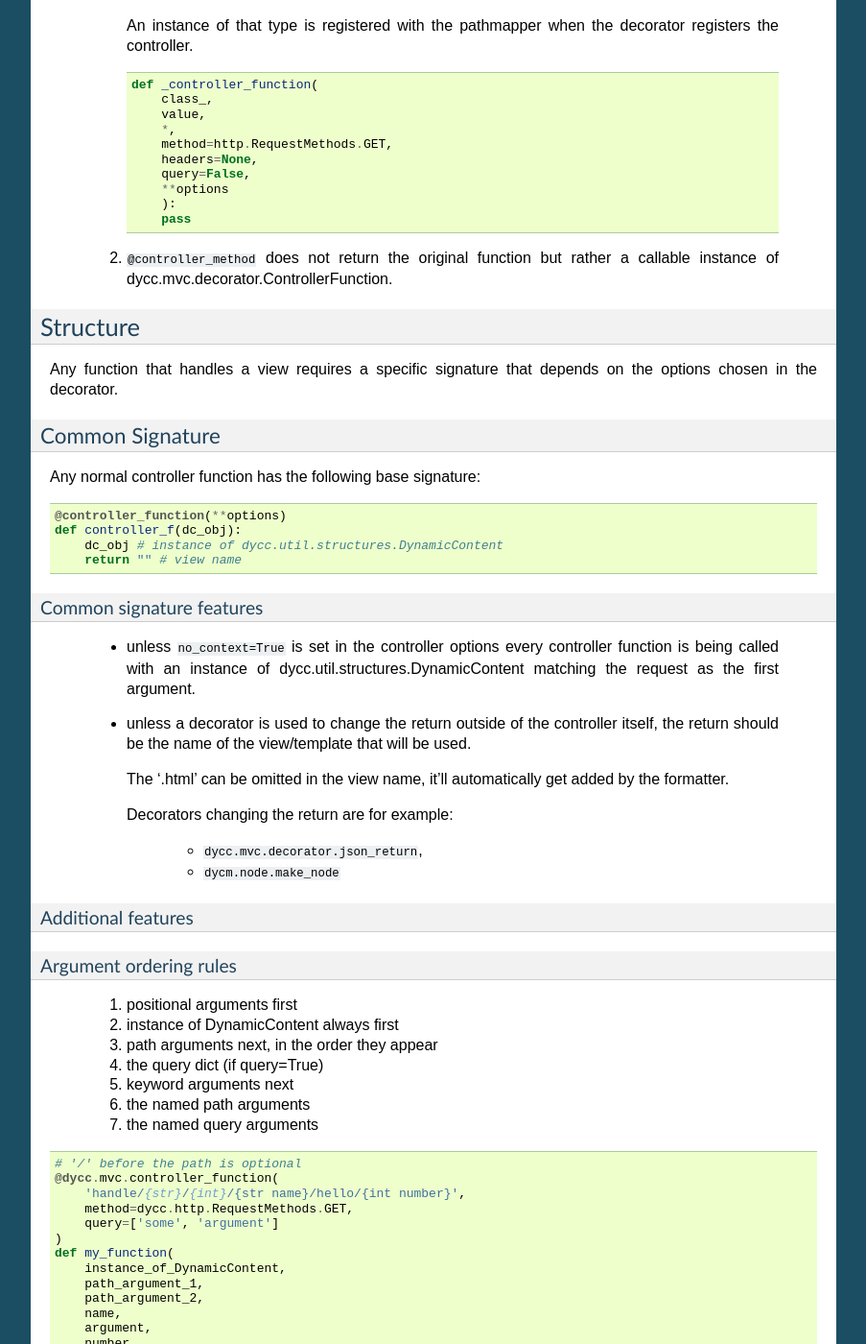
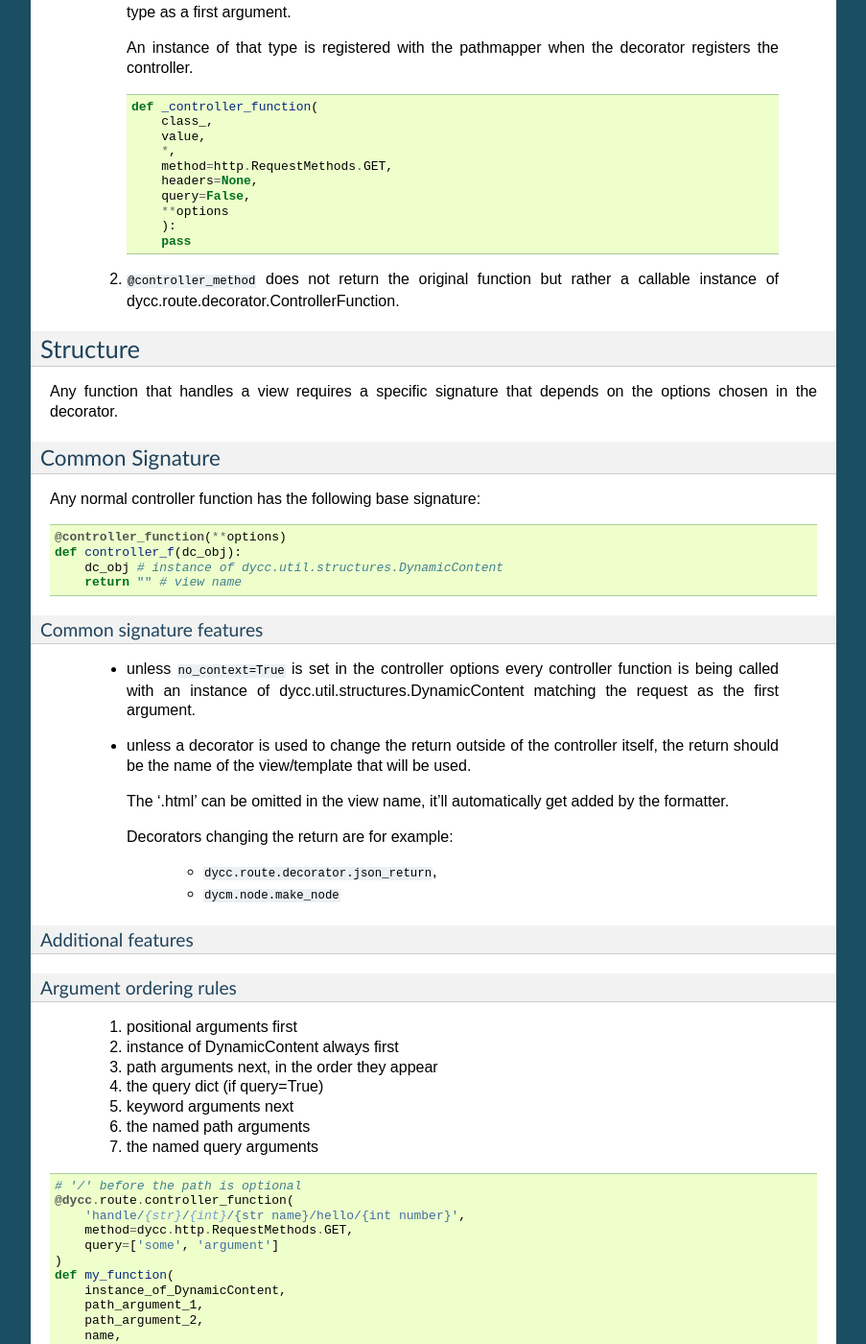
Before and after one commit to JustusAdam/dynamic_content_documentation, a Sphinx documentation site: the page built from source/controllers.rst, in a window 1280 px wide and 1400 px high, scrolled down 3925 px. Shown: the whole window at 96% size, without its empty margins (198-1101 px from the left). Built offline with Sphinx 7.4.7, drawn with Linux system fonts in a browser that asks for light colours; formulas are drawn with MathJax 3; some of the changed text lies outside the part shown.

Commit message:
changed mvc to route

```diff
--- a/source/controllers.rst
+++ b/source/controllers.rst
@@ -3,6 +3,8 @@ Registering a new Controller
 
 TLDR
 ----
+
+ - module ``dycc.route``
 
  -  Put ``@controller_function(value, method, headers, query, **options)`` as the top-most decorator on your function (``value`` are the url_paths it applies to).
 
@@ -29,7 +31,7 @@ The decorator is called ``@controller_function()`` or ``@controller_method()`` i
 
 **Important**: If you are using a method as a controller the class containing the method has to be annotated as ``@controller_class`` or your controller will not be registered.
 
-The decorator is located in the package ``dycc.mvc(.decorator)``.
+The decorator is located in the package ``dycc.route(.decorator)``.
 
 This decorator then has to be supplied with configuration information. Which pages that this controller wished to handle and how it is to be handled.
 
@@ -65,7 +67,7 @@ options     any                                         no options
 =========== =========================================== ===========
 
 Effects
-""""""""
+"""""""
 
 value
     Paths that this controller function handles
@@ -120,11 +122,11 @@ Example
 
 .. code:: python
 
-    from dycc import mvc
+    from dycc import route
     from dycc import http
 
     # defining a controller function
-    @mvc.controller_function(
+    @route.controller_function(
         {'greeting/hello', 'greeting/hola'}, # set of paths to handle
         method=http.RequestMethods.GET, # method to handle
         query=False # we dont want a query
@@ -135,9 +137,9 @@ Example
         return "greeting" # returning the view name
 
     # defining a controller method
-    @mvc.controller_class
+    @route.controller_class
     class MyController(object):
-        @mvc.controller_method(
+        @route.controller_method(
             'hello/{str}', # we can specify a path with a string instead of a set
             method=http.RequestMethods.POST, # lets handle some post requests
             query=['city', 'street'],
@@ -210,7 +212,7 @@ Implementation details
             ):
             pass
 
- #. ``@controller_method`` does not return the original function but rather a callable instance of dycc.mvc.decorator.ControllerFunction.
+ #. ``@controller_method`` does not return the original function but rather a callable instance of dycc.route.decorator.ControllerFunction.
 
 Structure
 ---------
@@ -240,7 +242,7 @@ Common signature features
 
     Decorators changing the return are for example:
 
-     -  ``dycc.mvc.decorator.json_return``,
+     -  ``dycc.route.decorator.json_return``,
 
      -  ``dycm.node.make_node``
 
@@ -262,7 +264,7 @@ Argument ordering rules
 .. code:: python
 
     # '/' before the path is optional
-    @dycc.mvc.controller_function(
+    @dycc.route.controller_function(
         'handle/{str}/{int}/{str name}/hello/{int number}',
         method=dycc.http.RequestMethods.GET,
         query=['some', 'argument']
```
